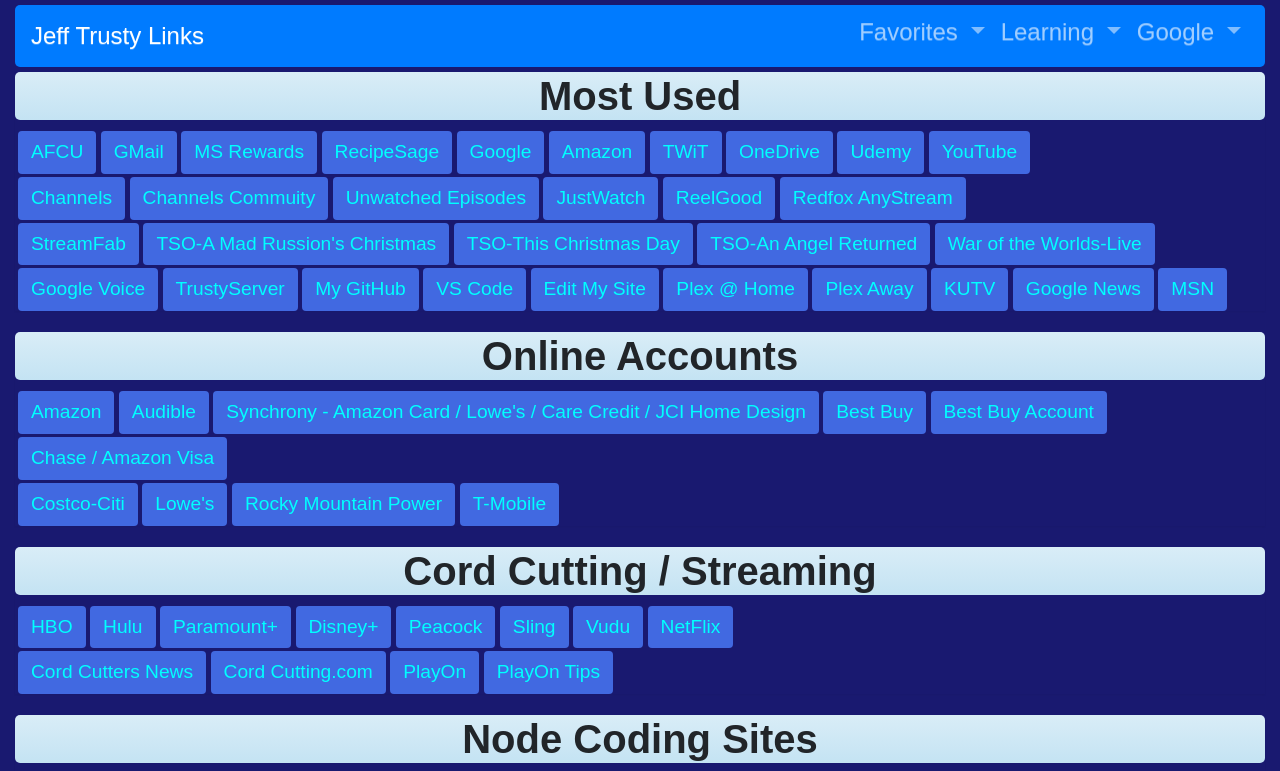
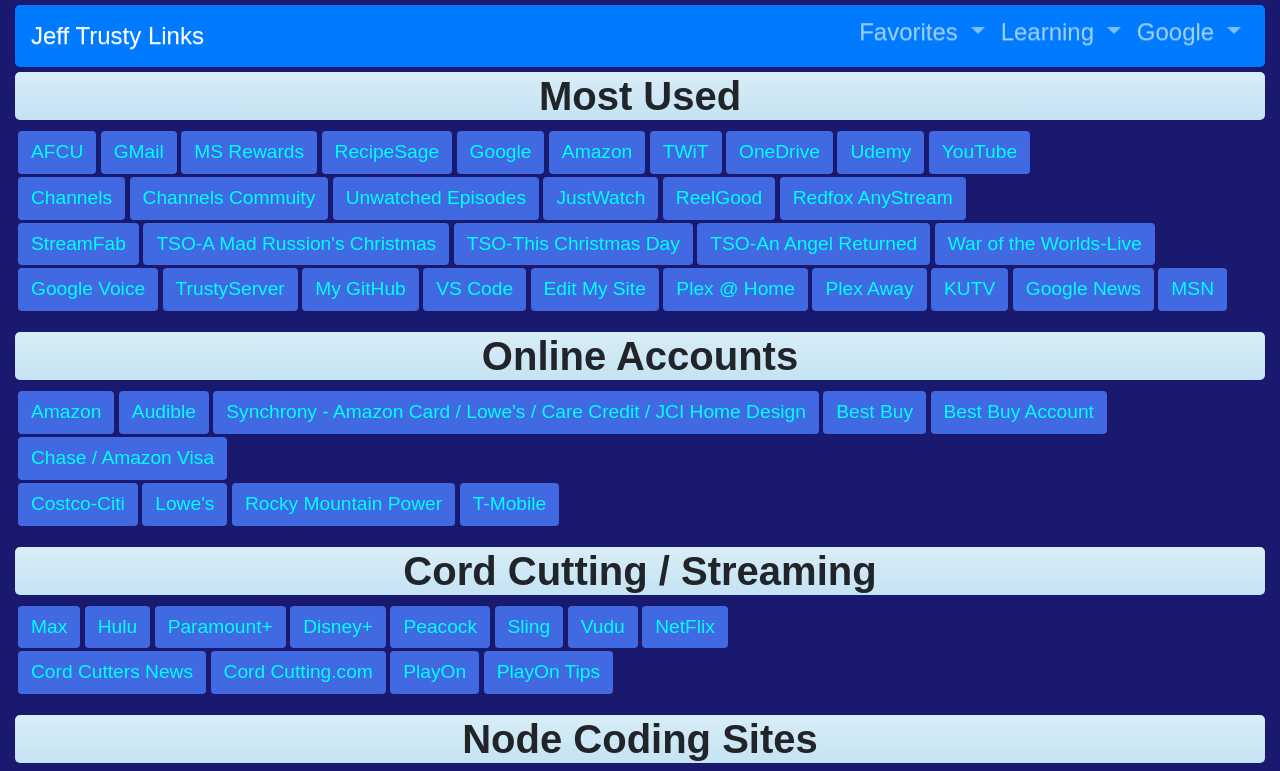
Before and after one commit to JeffTrusty/MySite, a plain HTML site: page index.html in a window 1280 px wide. Shown: the top 771 px of the page. Drawn offline with nearby package versions, Linux system fonts and the light colour scheme.

Commit message:
change HBO Max to Max

```diff
--- a/index.html
+++ b/index.html
@@ -313,7 +313,7 @@
           </div>
         <div class="panel-body">
           <p>
-            <a class="btn" href="https://play.max.com/" target="_blank">HBO</a>
+            <a class="btn" href="https://play.max.com/" target="_blank">Max</a>
             <a class="btn" href="https://www.hulu.com/" target="_blank">Hulu</a>
             <a class="btn" href="https://www.paramountplus.com/" target="_blank">Paramount+</a>
             <a class="btn" href="https://www.disneyplus.com/home/" target="_blank">Disney+</a>
```
